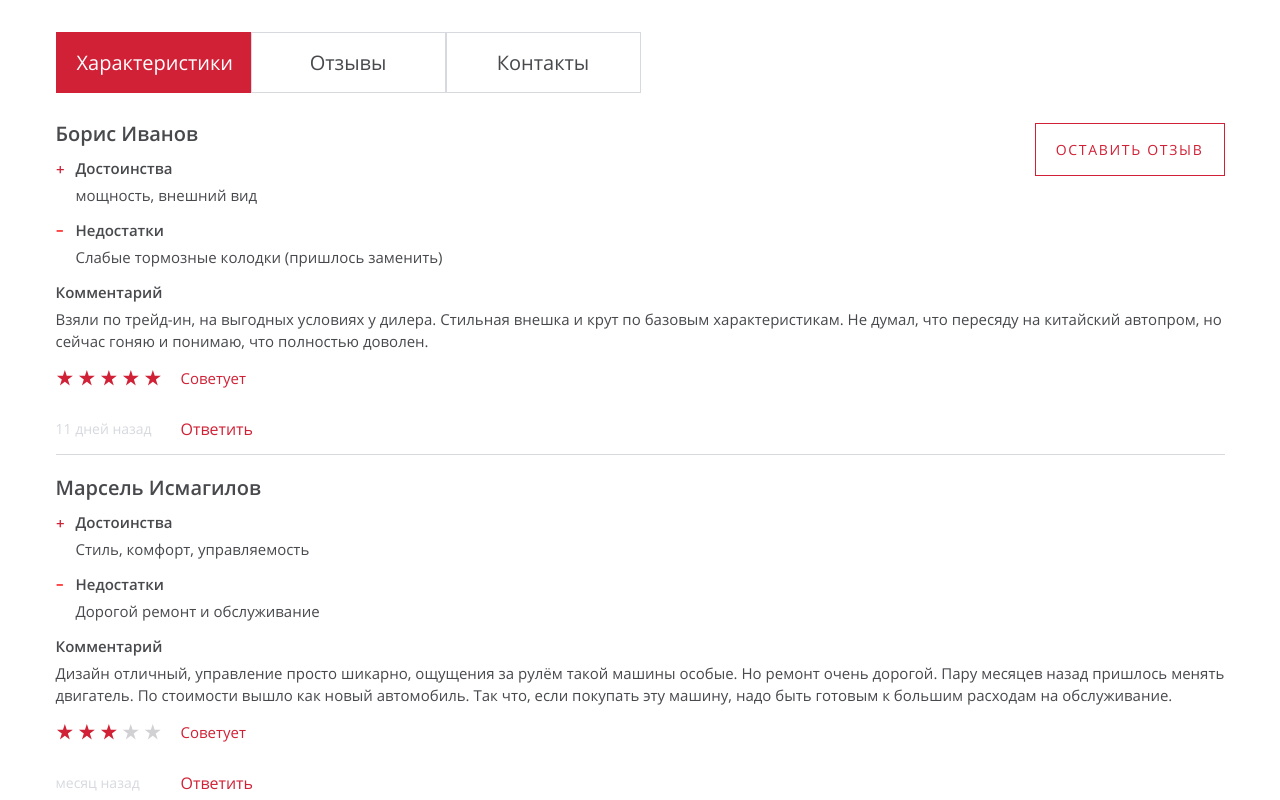
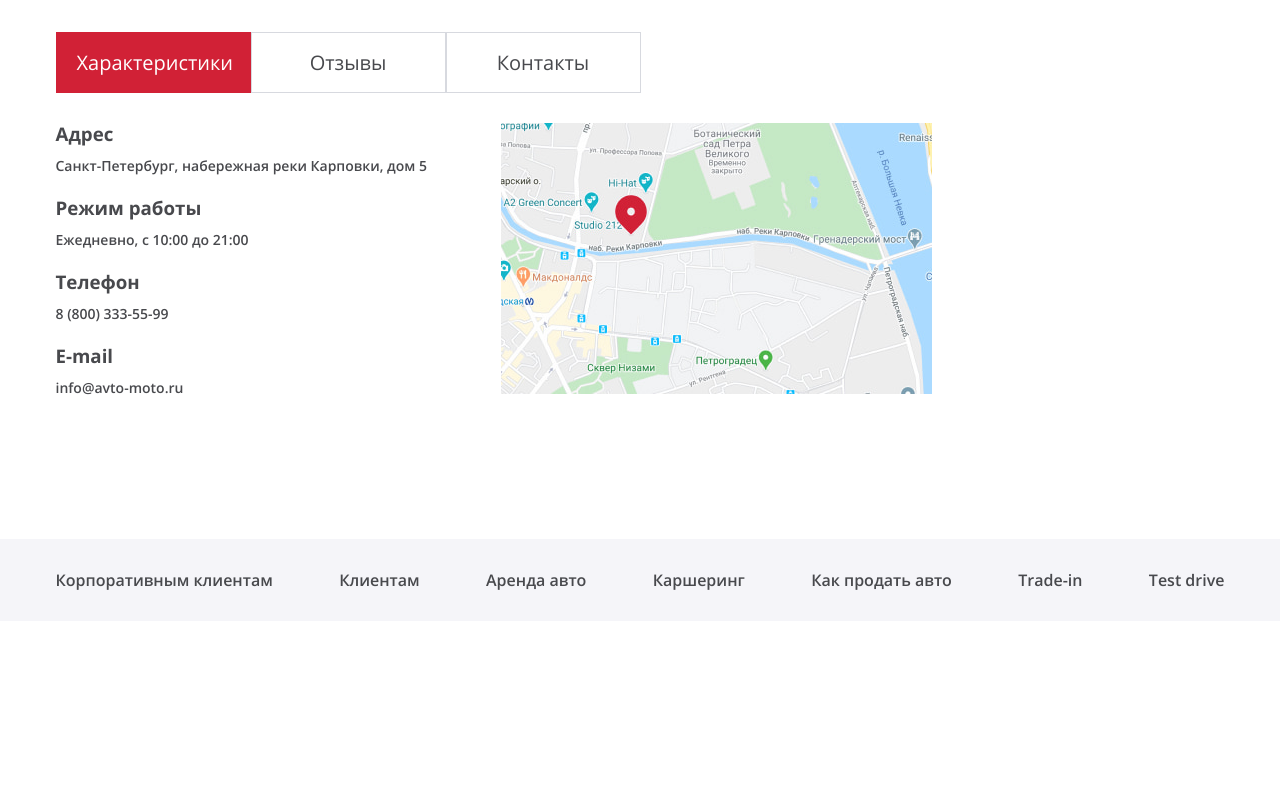
Before and after one commit to mantuok/avto-moto, a React (Create React App) app: page / in a window 1280 px wide. Shown: the part 720-1520 px from the top of the page. After the commit the page ends 1341 px from the top, so only its background shows below. Built offline with nearby package versions, Linux system fonts and the light colour scheme.

Commit message:
Contacts markup and styling

```diff
--- /dev/null
+++ b/src/components/contacts-tab/contacts-tab.jsx
@@ -0,0 +1,23 @@
+import React from 'react';
+
+const ContactsTab = () => {
+  return (
+    <section className="detailed-info__contacts contacts">
+      <div className="contacts__description">
+        <h3 className="contacts__heading">Адрес</h3>
+        <p className="contacts__contact contacts__contact--address">Санкт-Петербург, набережная реки Карповки, дом 5</p>
+        <h3 className="contacts__heading">Режим работы</h3>
+        <p className="contacts__contact contacts__contact--work-hours">Ежедневно, с 10:00 до 21:00</p>
+        <h3 className="contacts__heading">Телефон</h3>
+        <a className="contacts__contact contacts__contact--tel" href="tel:88003335599">8 (800) 333-55-99</a>
+        <h3 className="contacts__heading">E-mail</h3>
+        <a className="contacts__contact contacts__contact--email" href="info@avto-moto.ru">info@avto-moto.ru</a>
+      </div>
+      <div className="contacts__map">
+        <img src="../img/contacts-map.jpg" width="431" height="271" alt="Санкт-Петербург, набережная реки Карповки, дом 5" />
+      </div>
+    </section>
+  )
+}
+
+export default ContactsTab;
--- a/src/components/detailed-info/detailed-info.jsx
+++ b/src/components/detailed-info/detailed-info.jsx
@@ -1,6 +1,7 @@
 import React from 'react';
 import FeaturesTab from '../features-tab/features-tab';
 import ReviewsTab from '../reviews-tab/reviews-tab';
+import ContactsTab from '../contacts-tab/contacts-tab';
 
 const DetailedInfo = () => {
   return (
@@ -11,7 +12,8 @@ const DetailedInfo = () => {
         <button className="detailed-info__tab">Контакты</button>
       </div>
       {/* <FeaturesTab /> */}
-      <ReviewsTab />
+      {/* <ReviewsTab /> */}
+      <ContactsTab />
     </section>
   )
 }
--- /dev/null
+++ b/src/sass/blocks/contacts.scss
@@ -0,0 +1,35 @@
+.contacts {
+  display: flex;
+}
+
+.contacts__description {
+  display: flex;
+  flex-direction: column;
+
+  margin-right: 74px;
+}
+
+.contacts__heading {
+  margin: 0;
+  margin-bottom: 10px;
+
+  font-weight: 700;
+}
+
+.contacts__contact {
+  margin: 0;
+  font-size: 14px;
+  font-weight: 600;
+
+  &--tel {
+    @include reset-link-style;
+  }
+
+  &--email {
+    @include reset-link-style;
+  }
+
+  &:not(:last-child) {
+    margin-bottom: 20px;;
+  }
+}
--- a/src/sass/blocks/detailed-info.scss
+++ b/src/sass/blocks/detailed-info.scss
@@ -18,9 +18,17 @@
 
   border: 1px solid var(--extra-light-decorative);
 
+  cursor: pointer;
+
+  &:hover {
+    border-color: var(--contrast)
+  }
+
   &--active {
     color: var(--basic);
     background-color: var(--contrast);
     border-color: var(--contrast);
+
+    cursor: auto;
   }
 }
--- a/src/sass/style.scss
+++ b/src/sass/style.scss
@@ -20,3 +20,4 @@
 @import './blocks/review.scss';
 @import './blocks/review-text.scss';
 @import './blocks/rating.scss';
+@import './blocks/contacts.scss';
```
Also changed, not shown: src/components/contacts/contacts.jsx (deleted).
